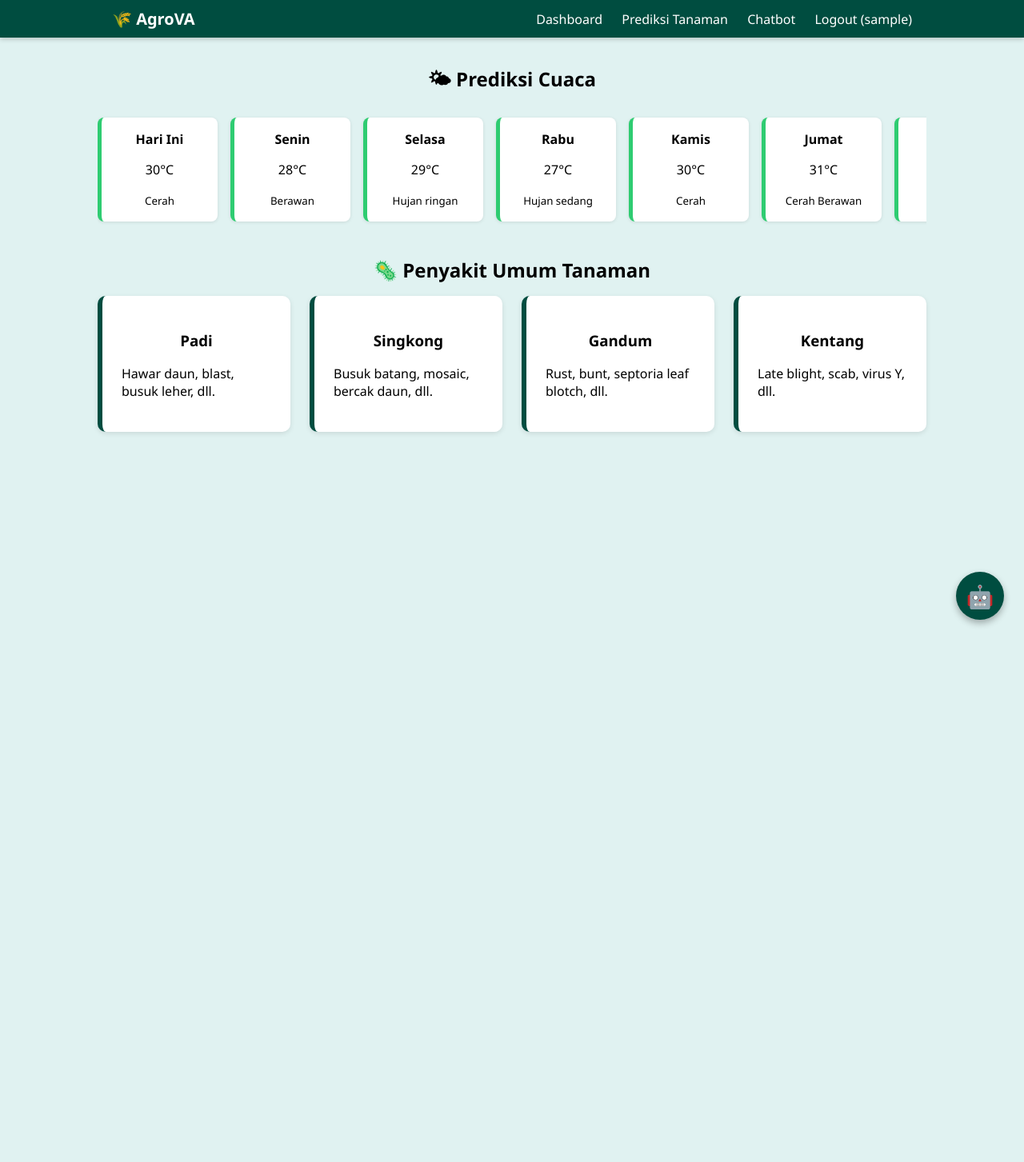
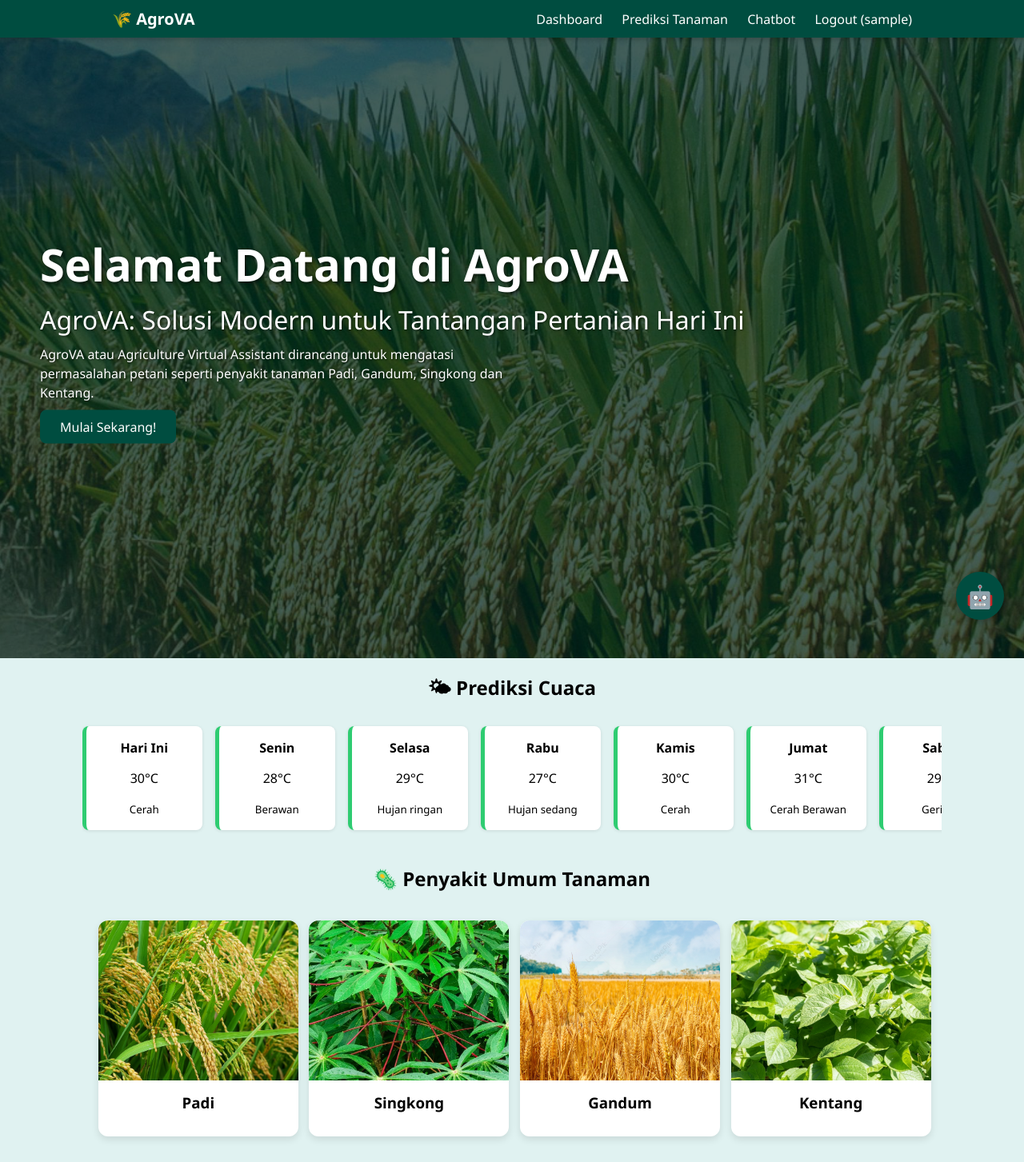
Before and after one commit to Sintasitinuriah/AgroVA-App, a Flask app: page /dashboard in a window 1280 px wide. Shown: the whole page at 80% size. Before the commit the page ends 783 px from the top, so only its background shows below. Run offline with Flask 3, Linux system fonts and the light colour scheme; the visitor is signed in with stand-in values (Sample User, id 1).

Commit message:
Update css and assets

```diff
--- a/static/style.css
+++ b/static/style.css
@@ -2,6 +2,11 @@
 * {
   box-sizing: border-box;
 }
+
+html {
+  scroll-behavior: smooth;
+}
+
 body {
   font-family: 'Segoe UI', sans-serif;
   background: #e0f2f1;
@@ -281,12 +286,88 @@ button:hover {
 
 /* Dashboard */
 .main-dashboard {
-  padding: 2rem;
+  padding: 0.8rem;
   width: 100%;
   max-width: 1100px;
   margin: 0 auto;
-  margin-top: 30px;
+  margin-top: 10px;
 }
+
+.image-hero-wrapper {
+  position: relative;
+  width: 100vw;
+  height: 100vh;
+  overflow: hidden;
+  margin-left: calc(-50vw + 50%);
+  padding: 0 50px;
+  flex-direction: column;
+  justify-content:left;
+  align-items:left;
+}
+
+.hero-image {
+  position: absolute;
+  top: 0;
+  left: 0;
+  width: 100%;
+  height: 100%;
+  object-fit: cover;
+  z-index: 0;
+  filter: brightness(60%);
+}
+
+.overlay-content {
+  position: relative;
+  z-index: 1;
+  text-align: left;
+  color: white;
+  top: 50%;
+  transform: translateY(-50%);
+}
+
+/* Teks utama */
+.overlay-content h1 {
+  font-size: 3.5rem;
+  margin: 0 10px 0 0;
+  text-shadow: 2px 2px 5px rgba(0, 0, 0, 0.6);
+}
+
+.overlay-content h5 {
+  font-size: 2rem;
+  margin-bottom: 5px;
+  margin: 10px 25px 10px 0;
+  font-weight: normal;
+  text-shadow: 1px 1px 3px rgba(0, 0, 0, 0.5);
+}
+
+.overlay-content p {
+  font-size: 1rem;
+  max-width: 600px;
+  margin: 10px 25px 10px 0;
+  line-height: 1.5;
+  text-shadow: 1px 1px 2px rgba(0, 0, 0, 0.5);
+}
+
+/* Tombol */
+.start-button {
+  display: inline-block;
+  padding: 10px 25px;
+  background: #004d40;
+  color: white;
+  border-radius: 8px;
+  text-decoration: none;
+  font-size: 1rem;
+  transition: background 0.3s ease;
+}
+
+.start-button:hover {
+  background: #00796b;
+}
+
+.overlay-content button:hover {
+  background-color: #00796b;
+}
+
 .weather-section h2,
 .disease-section h2 {
   margin-bottom: 1rem;
@@ -317,15 +398,66 @@ button:hover {
 .card-grid {
   display: grid;
   grid-template-columns: repeat(auto-fit, minmax(220px, 1fr));
-  gap: 1.5rem;
+  gap: 20px;
+  justify-content: center;
+  padding: 20px;
 }
-.card {
-  background-color: #ffffff;
-  padding: 1.5rem;
-  border-radius: 10px;
-  border-left: 6px solid #004d40;
-  box-shadow: 0 2px 6px rgba(0,0,0,0.1);
+
+.flip-card {
+  background-color: transparent;
+  width: 250px;
+  height: 270px;
+  perspective: 1000px;
 }
+
+.flip-card-inner {
+  position: relative;
+  width: 100%;
+  height: 100%;
+  text-align: center;
+  transition: transform 0.8s;
+  transform-style: preserve-3d;
+}
+
+.flip-card:hover .flip-card-inner {
+  transform: rotateY(180deg);
+}
+
+.flip-card-front, .flip-card-back {
+  position: absolute;
+  width: 100%;
+  height: 100%;
+  backface-visibility: hidden;
+  border-radius: 12px;
+  box-shadow: 0 4px 10px rgba(0,0,0,0.1);
+  overflow: hidden;
+}
+
+.flip-card-front {
+  background: #fff;
+}
+
+.flip-card-front img {
+  width: 100%;
+  height: 200px;
+  object-fit: cover;
+}
+
+.flip-card-front h3 {
+  margin: 10px 0;
+}
+
+.flip-card-back {
+  background-color: #f1f8e9;
+  color: #333;
+  transform: rotateY(180deg);
+  padding: 20px;
+}
+
+.flip-card-back h3 {
+  margin-bottom: 10px;
+}
+
 /* Prediction Cards */
 .prediction-card-grid {
   display: flex;
--- a/templates/dashboard.html
+++ b/templates/dashboard.html
@@ -1,8 +1,17 @@
 {% extends 'base.html' %}
 {% block content %}
 <main class="main-dashboard">
+    <div class="image-hero-wrapper">
+      <img src="static/assets/dashboard.jpg" alt="Land Image" class="hero-image">
+      <div class="overlay-content">
+        <h1>Selamat Datang di AgroVA</h1>
+        <h5>AgroVA: Solusi Modern untuk Tantangan Pertanian Hari Ini</h5>
+        <p>AgroVA atau Agriculture Virtual Assistant dirancang untuk mengatasi permasalahan petani seperti penyakit tanaman Padi, Gandum, Singkong dan Kentang.</p>
+        <a href="#next-section" class="start-button">Mulai Sekarang!</a>
+      </div>
+    </div>
     <!-- Bagian Prediksi Cuaca -->
-    <section class="weather-section">
+    <section id="next-section" class="weather-section">
       <h2>🌤 Prediksi Cuaca</h2>
       <div class="weather-scroll-container">
         <div class="weather-grid" id="weather-forecast">
@@ -11,28 +20,85 @@
     </div>
     </section>
 
-    <!-- Bagian Card Penyakit Tanaman -->
     <section class="disease-section">
       <h2>🦠 Penyakit Umum Tanaman</h2>
       <div class="card-grid">
-        <div class="card">
-          <h3>Padi</h3>
-          <p>Hawar daun, blast, busuk leher, dll.</p>
+
+        <!-- Padi -->
+        <div class="flip-card">
+          <div class="flip-card-inner">
+            <div class="flip-card-front">
+              <img src="static/assets/Padi.jpg" alt="Padi">
+              <h3>Padi</h3>
+            </div>
+            <div class="flip-card-back">
+              <h3>Penyakit Padi</h3>
+              <ul>
+                <li>Hawar Daun</li>
+                <li>Blast</li>
+                <li>Busuk Leher</li>
+              </ul>
+            </div>
+          </div>
         </div>
-        <div class="card">
-          <h3>Singkong</h3>
-          <p>Busuk batang, mosaic, bercak daun, dll.</p>
+
+        <!-- Singkong -->
+        <div class="flip-card">
+          <div class="flip-card-inner">
+            <div class="flip-card-front">
+              <img src="static/assets/Daung_singkong.jpg" alt="Singkong">
+              <h3>Singkong</h3>
+            </div>
+            <div class="flip-card-back">
+              <h3>Penyakit Singkong</h3>
+              <ul>
+                <li>Busuk Batang</li>
+                <li>Mosaic</li>
+                <li>Bercak Daun</li>
+              </ul>
+            </div>
+          </div>
         </div>
-        <div class="card">
-          <h3>Gandum</h3>
-          <p>Rust, bunt, septoria leaf blotch, dll.</p>
+
+        <!-- Gandum -->
+        <div class="flip-card">
+          <div class="flip-card-inner">
+            <div class="flip-card-front">
+              <img src="static/assets/Gandum.jpg" alt="Gandum">
+              <h3>Gandum</h3>
+            </div>
+            <div class="flip-card-back">
+              <h3>Penyakit Gandum</h3>
+              <ul>
+                <li>Rust</li>
+                <li>Bunt</li>
+                <li>Septoria Leaf Blotch</li>
+              </ul>
+            </div>
+          </div>
         </div>
-        <div class="card">
-          <h3>Kentang</h3>
-          <p>Late blight, scab, virus Y, dll.</p>
+
+        <!-- Kentang -->
+        <div class="flip-card">
+          <div class="flip-card-inner">
+            <div class="flip-card-front">
+              <img src="static/assets/Daun_kentang.jpg" alt="Kentang">
+              <h3>Kentang</h3>
+            </div>
+            <div class="flip-card-back">
+              <h3>Penyakit Kentang</h3>
+              <ul>
+                <li>Late Blight</li>
+                <li>Scab</li>
+                <li>Virus Y</li>
+              </ul>
+            </div>
+          </div>
         </div>
+
       </div>
     </section>
+
 </main>
 
 <script>
@@ -55,5 +121,23 @@
         div.innerHTML = `<strong>${item.day}</strong><p>${item.temp}</p><small>${item.desc}</small>`;
         weatherContainer.appendChild(div);
     });
+
+  function showDisease(tanaman) {
+    const detail = document.getElementById("disease-detail");
+    let content = "";
+
+    if (tanaman === "padi") {
+      content = "<h3>🌾 Penyakit Padi</h3><ul><li>Hawar Daun</li><li>Blast</li><li>Busuk Leher</li></ul>";
+    } else if (tanaman === "singkong") {
+      content = "<h3>🍠 Penyakit Singkong</h3><ul><li>Busuk Batang</li><li>Mosaic</li><li>Bercak Daun</li></ul>";
+    } else if (tanaman === "gandum") {
+      content = "<h3>🌾 Penyakit Gandum</h3><ul><li>Rust</li><li>Bunt</li><li>Septoria Leaf Blotch</li></ul>";
+    } else if (tanaman === "kentang") {
+      content = "<h3>🥔 Penyakit Kentang</h3><ul><li>Late Blight</li><li>Scab</li><li>Virus Y</li></ul>";
+    }
+
+    detail.innerHTML = content;
+  }
+
 </script>
 {% endblock %}
```
Also changed, not shown: static/assets/Daun_kentang.jpg (added), static/assets/Daung_singkong.jpg (added), static/assets/Gandum.jpg (added), static/assets/Padi.jpg (added), static/assets/dashboard.jpg (added).
